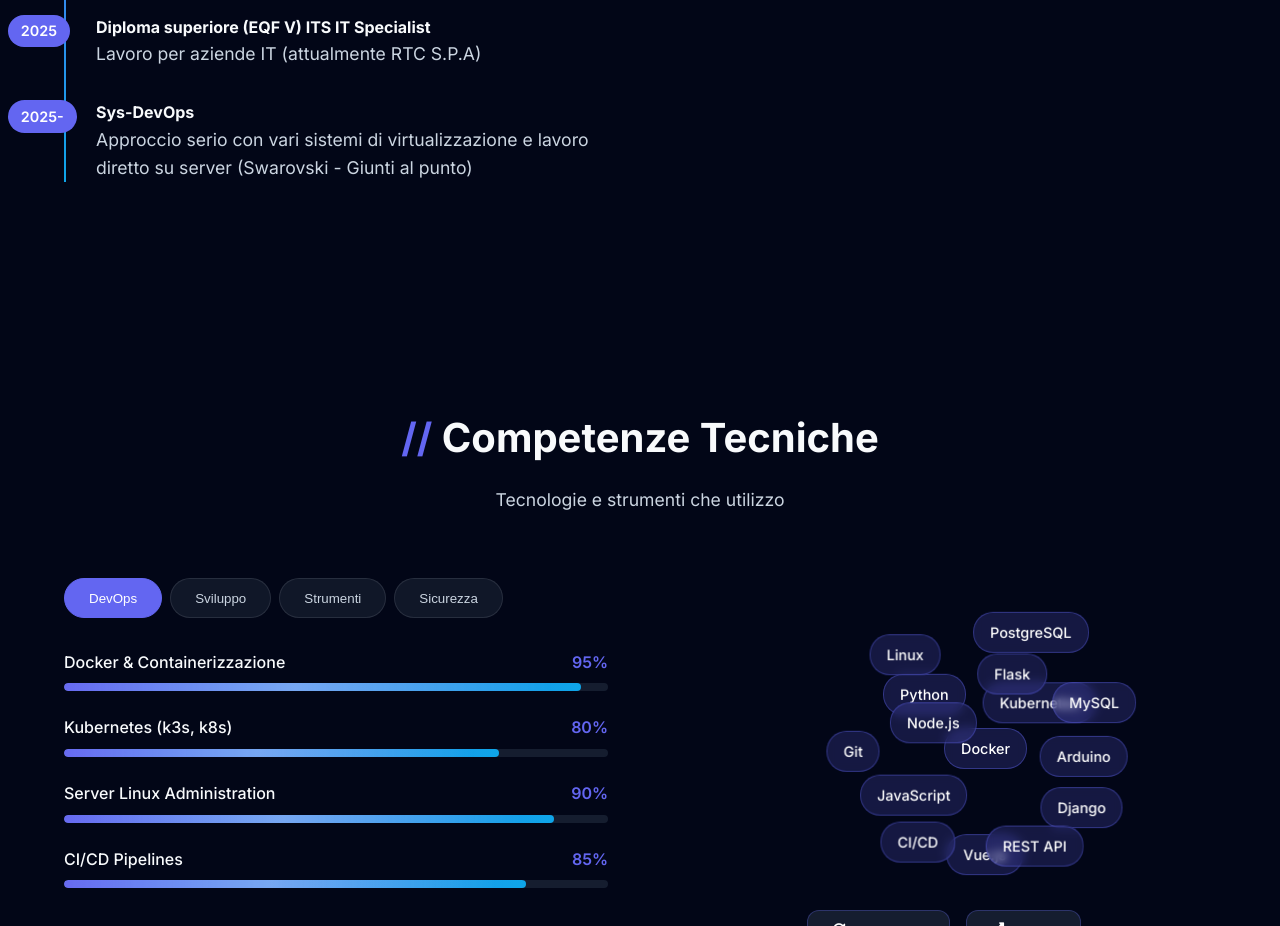
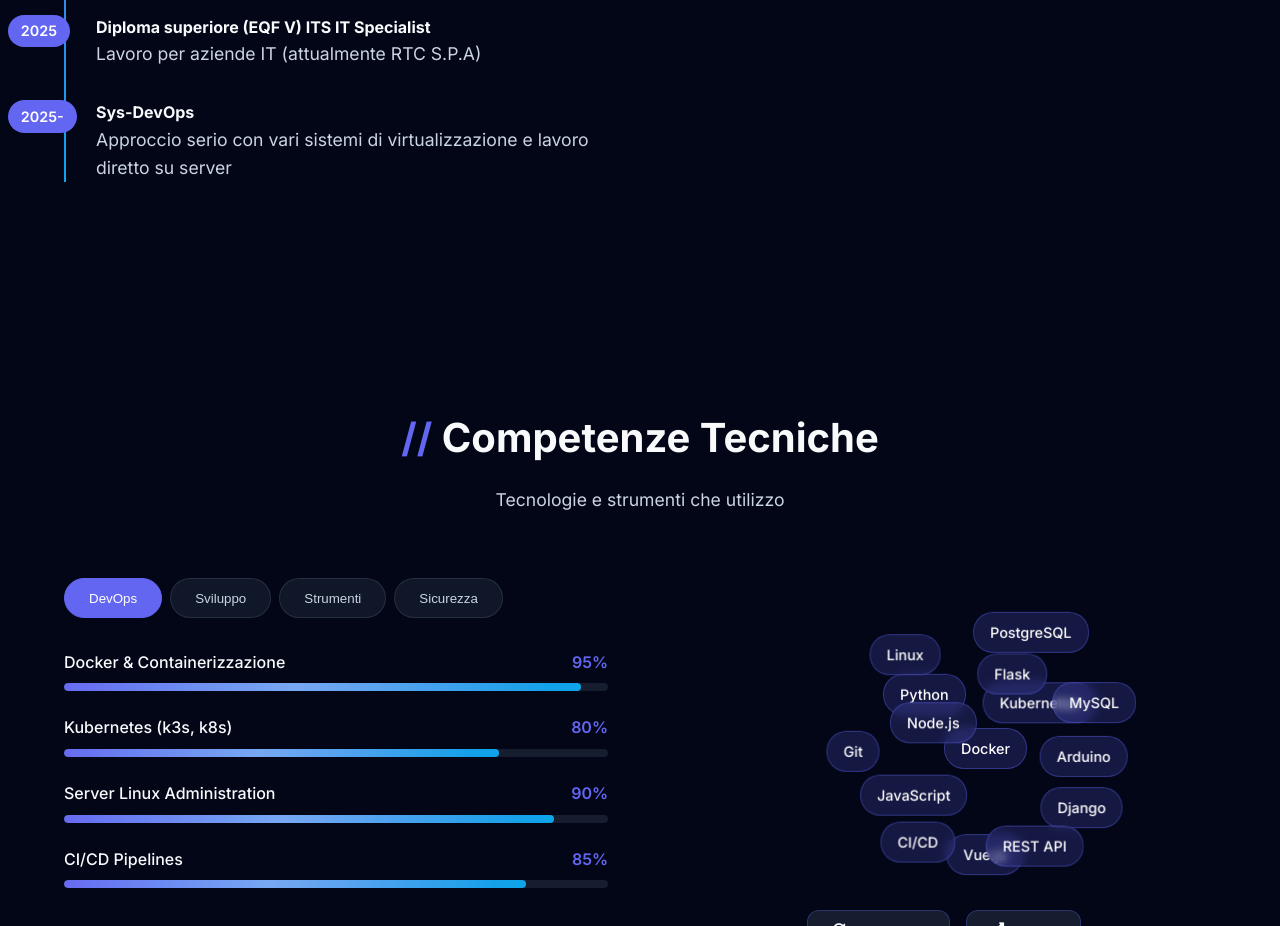
Before and after one commit to andreaguarino12/andreaguarino, a plain HTML site: page index.html in a window 1280 px wide. Shown: the part 1660-2586 px from the top of the page. Drawn offline with nearby package versions, Linux system fonts and the light colour scheme.

Commit message:
Update index.html

```diff
--- a/index.html
+++ b/index.html
@@ -130,7 +130,7 @@
                     </div>
                     <div class="timeline-item" data-year="2025- ">
                         <h4>Sys-DevOps</h4>
-                        <p>Approccio serio con vari sistemi di virtualizzazione e lavoro diretto su server (Swarovski - Giunti al punto)</p>
+                        <p>Approccio serio con vari sistemi di virtualizzazione e lavoro diretto su server</p>
                     </div>
                 </div>
             </div>
```
